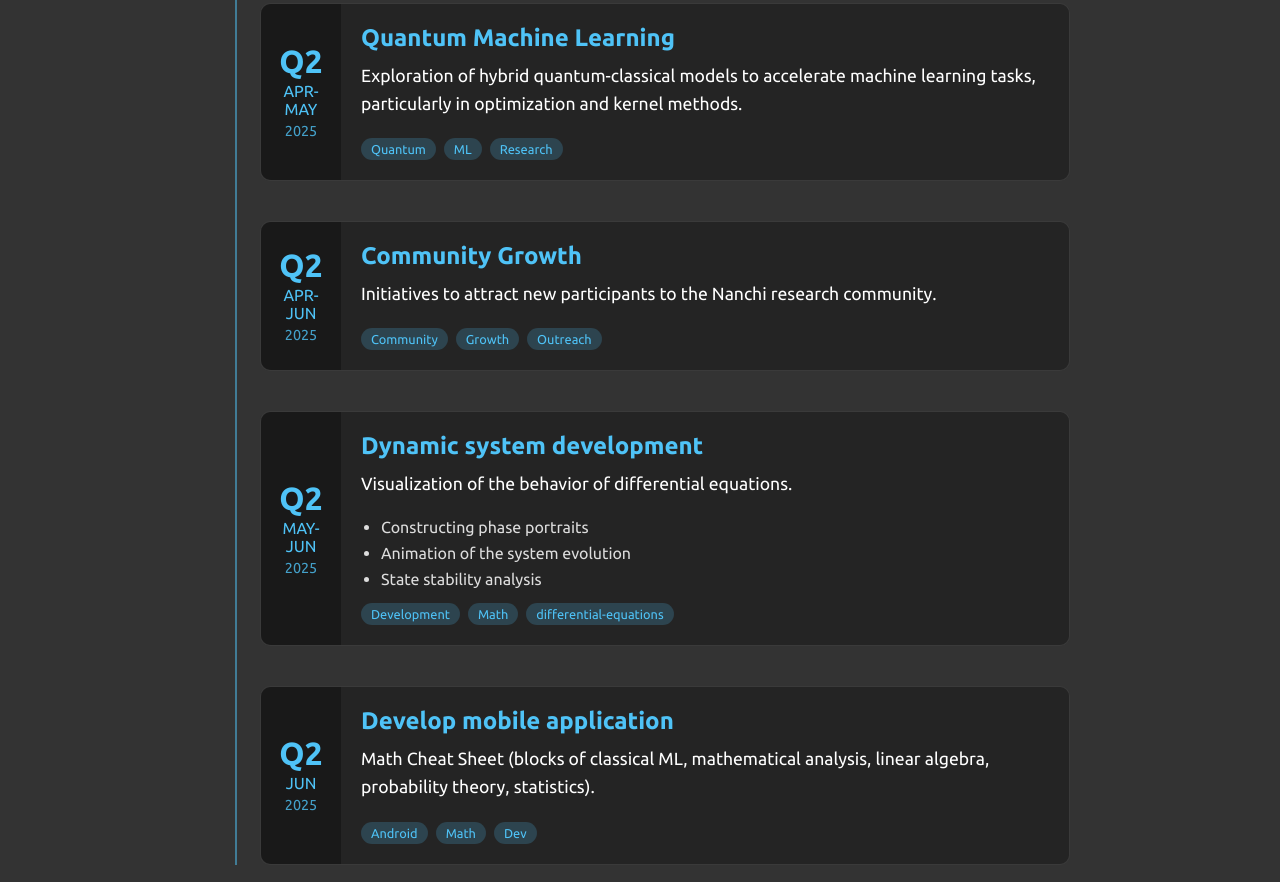
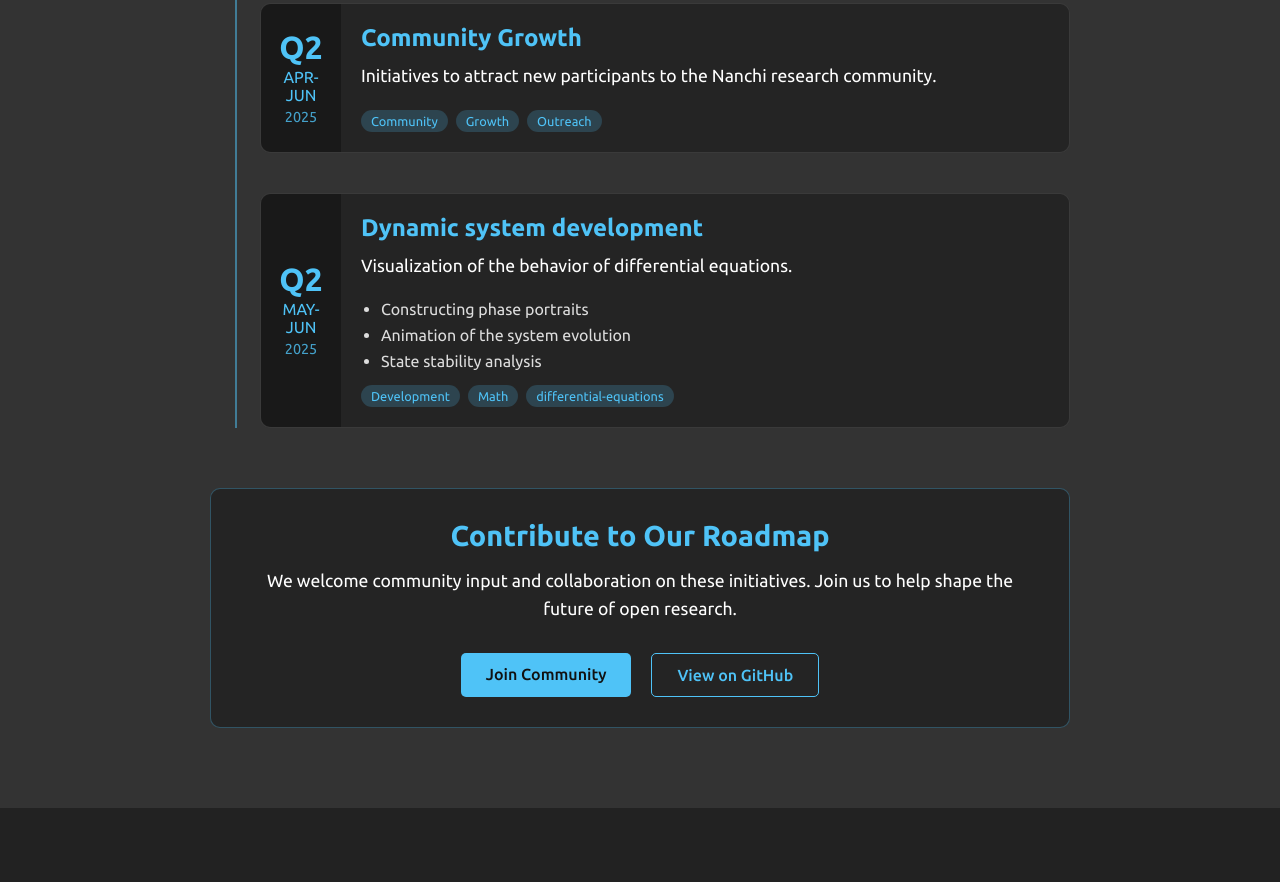
Before and after one commit to IlyaElevrin/nanchi_web, a plain HTML site: page roadmap.html in a window 1280 px wide. Shown: the part 1438-2320 px from the top of the page. Drawn offline with Linux system fonts and the light colour scheme.

Commit message:
fir road,ap

```diff
--- a/roadmap.html
+++ b/roadmap.html
@@ -103,25 +103,6 @@
                     <div class="event-card">
                         <div class="event-date">
                             <span class="event-day">Q2</span>
-                            <span class="event-month">Apr-May</span>
-                            <span class="event-year">2025</span>
-                        </div>
-                        <div class="event-content">
-                            <h3>Quantum Machine Learning</h3>
-                            <div class="event-description">
-                                <p>Exploration of hybrid quantum-classical models to accelerate machine learning tasks, particularly in optimization and kernel methods.</p>
-                            </div>
-                            <div class="event-tags">
-                                <span class="event-tag">Quantum</span>
-                                <span class="event-tag">ML</span>
-                                <span class="event-tag">Research</span>
-                            </div>
-                        </div>
-                    </div>
-
-                    <div class="event-card">
-                        <div class="event-date">
-                            <span class="event-day">Q2</span>
                             <span class="event-month">Apr-Jun</span>
                             <span class="event-year">2025</span>
                         </div>
@@ -161,25 +142,6 @@
                             </div>
                         </div>
                     </div>
-
-                    <div class="event-card">
-                        <div class="event-date">
-                            <span class="event-day">Q2</span>
-                            <span class="event-month">Jun</span>
-                            <span class="event-year">2025</span>
-                        </div>
-                        <div class="event-content">
-                            <h3>Develop mobile application</h3>
-                            <div class="event-description">
-                                <p>Math Cheat Sheet (blocks of classical ML, mathematical analysis, linear algebra, probability theory, statistics).</p>
-                            </div>
-                            <div class="event-tags">
-                                <span class="event-tag">Android</span>
-                                <span class="event-tag">Math</span>
-                                <span class="event-tag">Dev</span>
-                            </div>
-                        </div>
-                    </div>
                 </div>
 
                 <div class="events-cta">
```
